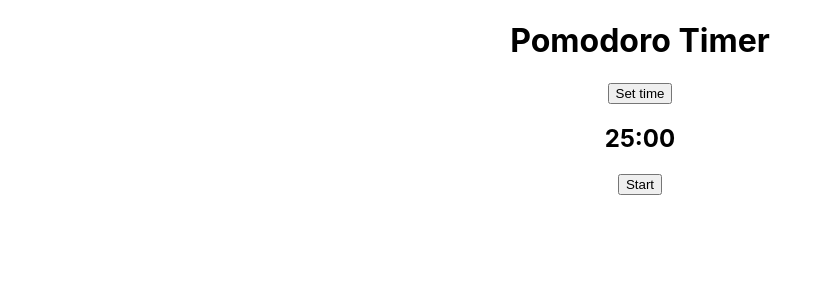
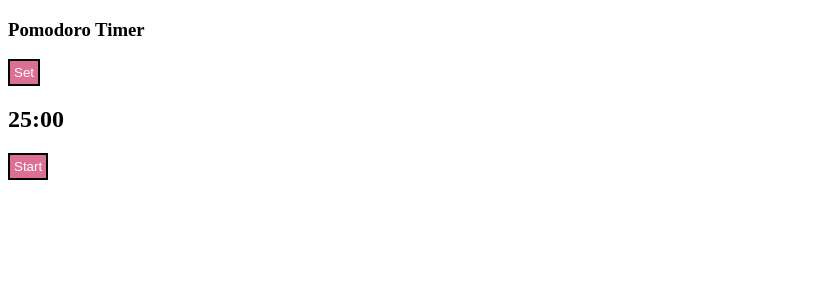
Before and after one commit to TheFossilDev/pomo-timer, a React (Create React App) app: page / in a window 1280 px wide. Shown: the top 300 px of the page, without its empty margins (0-825 px from the left). Built offline with nearby package versions, Linux system fonts and the light colour scheme.

Commit message:
Integrated Styled Components

```diff
--- a/package.json
+++ b/package.json
@@ -10,6 +10,7 @@
     "react-dom": "^18.1.0",
     "react-scripts": "5.0.1",
     "react-timer-hook": "^3.0.5",
+    "styled-components": "^5.3.5",
     "web-vitals": "^2.1.4"
   },
   "scripts": {
--- a/src/App.css
+++ /dev/null
@@ -1,38 +0,0 @@
-.App {
-  text-align: center;
-}
-
-.App-logo {
-  height: 40vmin;
-  pointer-events: none;
-}
-
-@media (prefers-reduced-motion: no-preference) {
-  .App-logo {
-    animation: App-logo-spin infinite 20s linear;
-  }
-}
-
-.App-header {
-  background-color: #282c34;
-  min-height: 100vh;
-  display: flex;
-  flex-direction: column;
-  align-items: center;
-  justify-content: center;
-  font-size: calc(10px + 2vmin);
-  color: white;
-}
-
-.App-link {
-  color: #61dafb;
-}
-
-@keyframes App-logo-spin {
-  from {
-    transform: rotate(0deg);
-  }
-  to {
-    transform: rotate(360deg);
-  }
-}
--- a/src/App.js
+++ b/src/App.js
@@ -1,7 +1,5 @@
-import "./App.css";
 import React from "react";
 import Timer from "./Components/Timer";
-import Button from "./Components/Button";
 
 function App() {
   // TODO: Feature list
@@ -16,8 +14,7 @@ function App() {
 
   return (
     <div className="App">
-      <h1>Pomodoro Timer</h1>
-      <Button />
+      <h3>Pomodoro Timer</h3>
       <Timer expiryTimestamp={time} />
     </div>
   );
--- a/src/Components/Button.js
+++ /dev/null
@@ -1,9 +0,0 @@
-import React from 'react'
-
-const Button = props => {
-  return (
-    <button>Set time</button>
-  )
-}
-
-export default Button
--- /dev/null
+++ b/src/Components/Styles/Button.styled.js
@@ -0,0 +1,12 @@
+import styled from "styled-components";
+
+const Button = styled.button`
+
+  background-color: palevioletred;
+  color: white;
+
+  border: 2px solid black;
+  padding: 0.25rem;
+`;
+
+export default Button;
--- a/src/Components/Timer.js
+++ b/src/Components/Timer.js
@@ -1,8 +1,9 @@
-import { useState, useEffect } from "react";
+import { useState } from "react";
 import { useTimer } from "react-timer-hook";
+import Button from "./Styles/Button.styled";
 
 const Timer = ({ expiryTimestamp }) => {
-  const { seconds, minutes, hours, days, isRunning, start, pause, resume } =
+  const { seconds, minutes, isRunning, start, pause, resume } =
     useTimer({
       expiryTimestamp,
       onExpire: () => console.log("Expired!"),
@@ -18,13 +19,14 @@ const Timer = ({ expiryTimestamp }) => {
 
   return (
     <div>
+      <Button>Set</Button>
       <h2>
         <span>{minutes}</span>:
         {(seconds < 10) ? <span>0{seconds}</span> : <span>{seconds}</span>}
       </h2>
-      {!started && <button onClick={startHandler}>Start</button>}
-      {isRunning && <button onClick={pause}>Pause</button>}
-      {!isRunning && started && <button onClick={resume}>Resume</button>}
+      {!started && <Button onClick={startHandler}>Start</Button>}
+      {isRunning && <Button onClick={pause}>Stop</Button>}
+      {!isRunning && started && <Button onClick={resume}>Resume</Button>}
       {/* {isRunning ? <p>Timer is running.</p> : <p>Timer is not running.</p>} */}
     </div>
   );
--- a/src/index.css
+++ /dev/null
@@ -1,13 +0,0 @@
-body {
-  margin: 0;
-  font-family: -apple-system, BlinkMacSystemFont, 'Segoe UI', 'Roboto', 'Oxygen',
-    'Ubuntu', 'Cantarell', 'Fira Sans', 'Droid Sans', 'Helvetica Neue',
-    sans-serif;
-  -webkit-font-smoothing: antialiased;
-  -moz-osx-font-smoothing: grayscale;
-}
-
-code {
-  font-family: source-code-pro, Menlo, Monaco, Consolas, 'Courier New',
-    monospace;
-}
--- a/src/index.js
+++ b/src/index.js
@@ -1,6 +1,5 @@
 import React from 'react';
 import ReactDOM from 'react-dom/client';
-import './index.css';
 import App from './App';
 import reportWebVitals from './reportWebVitals';
 
```
Also changed, not shown: src/Components/SetTimer.js (added, +21 -0 lines), 1 other file (tests, documents, lock files or other folders).
